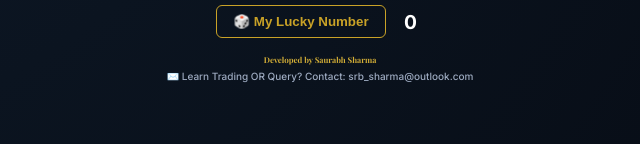
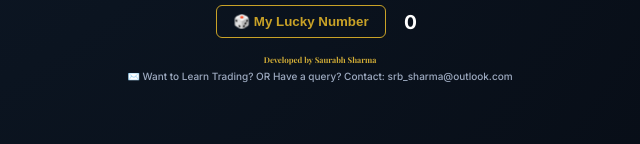
Before and after one commit to srbsharma92/priceAction3, an Astro site in the folder astro-site/: page / in a window 1280 px wide. Shown: the part 518-662 px from the top of the page, 320-960 px from the left. Built offline with nearby package versions, Linux system fonts and the light colour scheme; Astro itself is replaced by a stand-in of ours; no server answers.

Commit message:
Update index.astro

```diff
--- a/astro-site/src/pages/index.astro
+++ b/astro-site/src/pages/index.astro
@@ -48,7 +48,7 @@ import '../styles/theme.css';
         <span id="lucky-number" class="lucky-number">0</span>
       </div>
       <div class="footer-name">Developed by Saurabh Sharma</div>
-      <p class="footer-contact"><a href="mailto:srb_sharma@outlook.com">✉️ Learn Trading OR Query? Contact: srb_sharma@outlook.com</a></p>
+      <p class="footer-contact"><a href="mailto:srb_sharma@outlook.com">✉️ Want to Learn Trading? OR Have a query? Contact: srb_sharma@outlook.com</a></p>
       <p class="footer-note">**Only Stocks with Traded value above 10L</p>
     </div>
 
```
